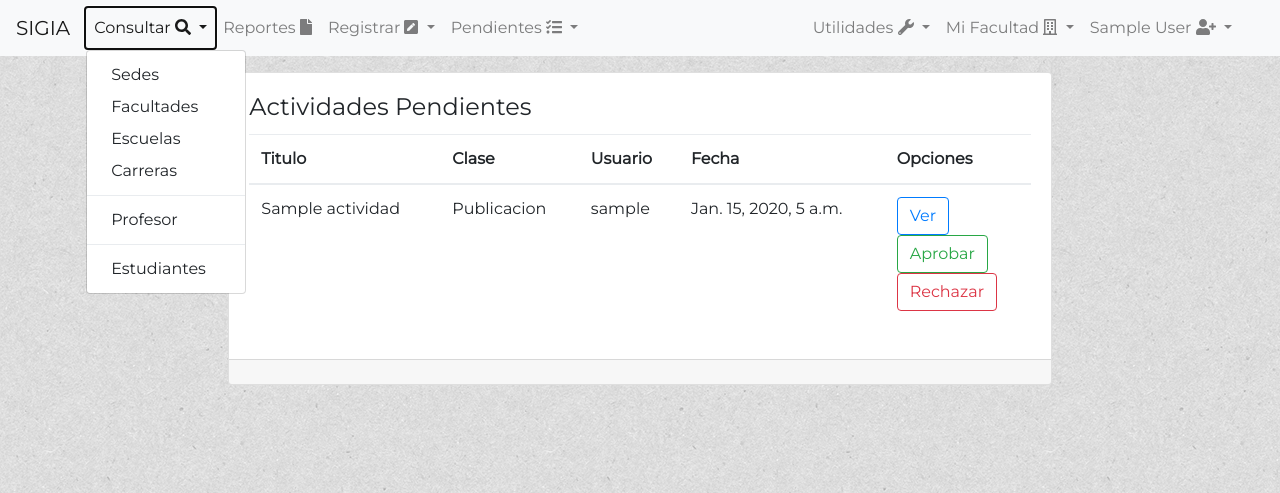
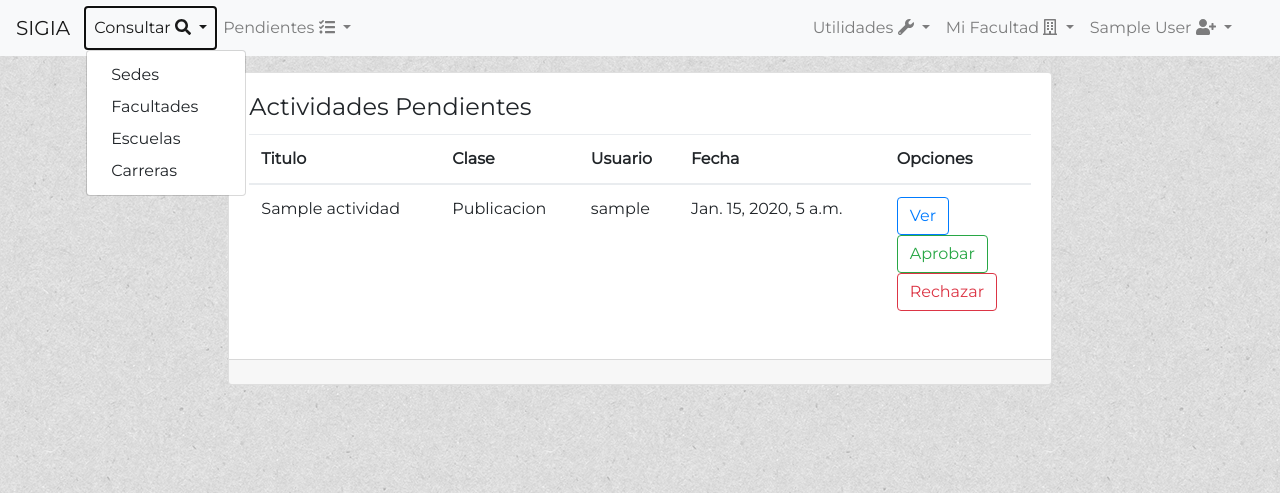
Before and after one commit to jlopez0591/SIGIA, a Django app: page /actividad/pendientes/ in a window 1280 px wide, after a click on "Consultar". Shown: the top 493 px of the page. Run offline with Django 3.2, Linux system fonts and the light colour scheme; a user stored in the database is signed in; tables that the repository leaves empty hold one stand-in row (values such as "Sample post"); some libraries are stand-ins or nearby versions.

Commit message:
Cambios a plantilla base.

```diff
--- a/templates/base.html
+++ b/templates/base.html
@@ -31,14 +31,6 @@
                 {#  Consultas  #}
                 {% include 'includes/header/partial_search_dropdown.html' %}
                 <!-- Consultas -->
-                {% if request.user.is_authenticated %}
-                    {% include 'includes/header/partial_reportes_dropdown.html' %}
-                {% endif %}
-
-                {# Registro #}
-                {% if perms.actividades.add_actividad or perms.estudiantes.add_anteproyecto or perms.estudiantes.add_proyecto %}
-                    {% include 'includes/header/partial_registro_dropdown.html' %}
-                {% endif %}
 
                 {# Listados #}
                 {% if request.user.is_staff or perms.actividades.aprobar_actividad or perms.actividades.estudiantes.aprobar_anteproyecto %}
--- a/templates/includes/header/partial_search_dropdown.html
+++ b/templates/includes/header/partial_search_dropdown.html
@@ -9,9 +9,9 @@
         <a class="dropdown-item" href="{% url 'ubicacion:unidades' %}">Facultades</a>
         <a class="dropdown-item" href="{% url 'ubicacion:secciones' %}">Escuelas</a>
         <a class="dropdown-item" href="{% url 'ubicacion:carreras' %}">Carreras</a>
-        <div class="dropdown-divider"></div>
-        <a class="dropdown-item" href="{% url 'perfil:lista' %}">Profesor</a>
-        <div class="dropdown-divider"></div>
-        <a class="dropdown-item" href="{% url 'estudiante:lista' %}">Estudiantes</a>
+{#        <div class="dropdown-divider"></div>#}
+{#        <a class="dropdown-item" href="{% url 'perfil:lista' %}">Profesor</a>#}
+{#        <div class="dropdown-divider"></div>#}
+{#        <a class="dropdown-item" href="{% url 'estudiante:lista' %}">Estudiantes</a>#}
     </div>
 </li>
--- a/templates/includes/header/partial_unidad_dropdown.html
+++ b/templates/includes/header/partial_unidad_dropdown.html
@@ -18,13 +18,14 @@
             <a class="dropdown-item" href="#">Profesores <span
                     class="badge badge-primary">{{ request.user.perfil.unidad.personal.profesores.count }}</span></a>
             <a class="dropdown-item" href="#">Estudiantes <span
-                        class="badge badge-primary">{{ request.user.perfil.unidad.estudiantes.count }}</span></a>
+                    class="badge badge-primary">{{ request.user.perfil.unidad.estudiantes.count }}</span></a>
             <a class="dropdown-item" href="#">Actividades <span
-                        class="badge badge-primary">{{ request.user.perfil.unidad.actividades.count }}</span></a>
+                    class="badge badge-primary">{{ request.user.perfil.unidad.actividades.count }}</span></a>
             <a class="dropdown-item" href="#">Anteproyectos <span
-                        class="badge badge-primary">{{ request.user.perfil.unidad.anteproyectos.count }}</span></a>
+                    class="badge badge-primary">{{ request.user.perfil.unidad.anteproyectos.count }}</span></a>
             <a class="dropdown-item" href="#">Trabajos de Graduacion <span
-                        class="badge badge-primary">{{ request.user.perfil.unidad.proyectos.count }}</span></a>
+                    class="badge badge-primary">{{ request.user.perfil.unidad.proyectos.count }}</span></a>
+            <a class="dropdown-item" href="#">Reportes</a>
         </div>
     {% endif %}
 </li>
```
